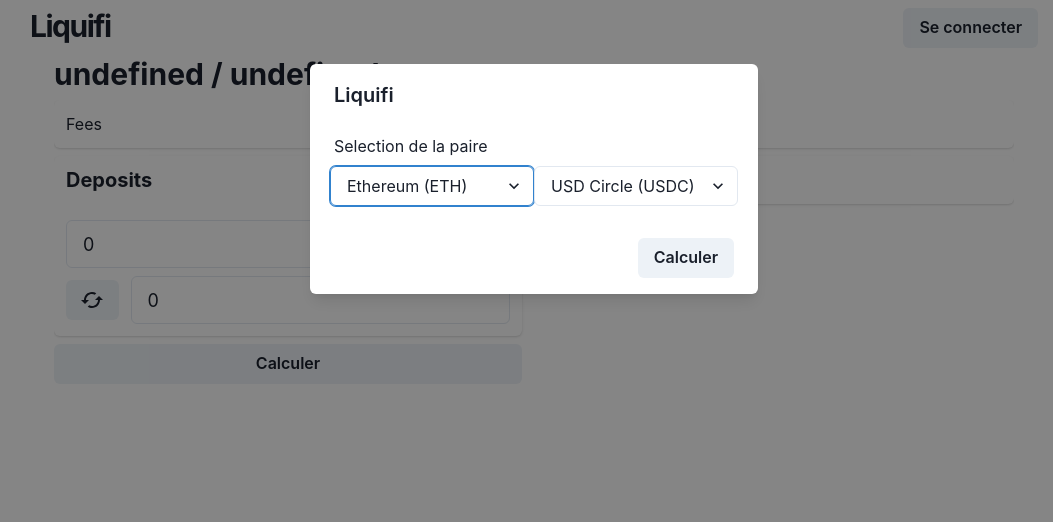
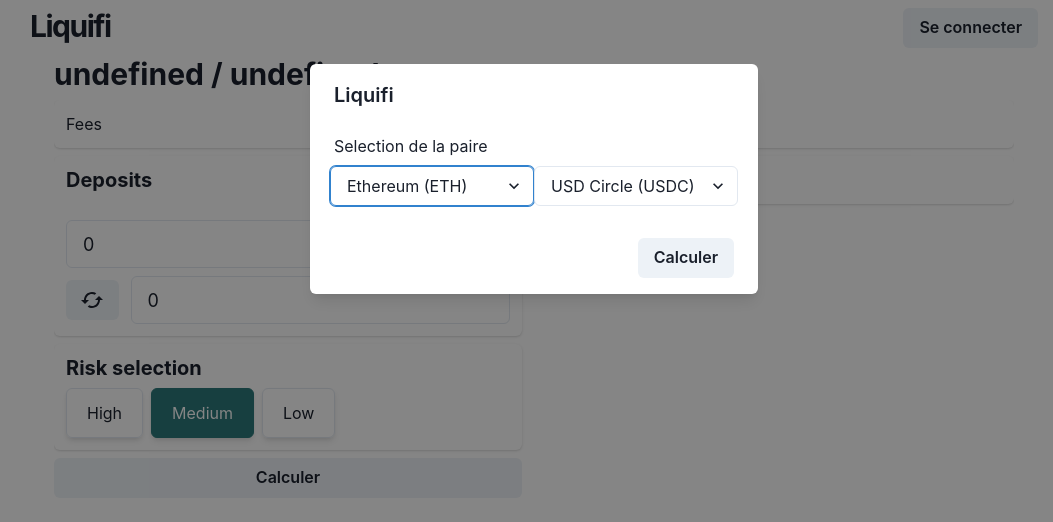
Before and after one commit to M-axel/Liquifi, a Next.js app: page / in a window 1280 px wide. Shown: the top 522 px of the page, without its empty margins (106-1159 px from the left). Built offline with nearby package versions, Linux system fonts and the light colour scheme.

Commit message:
risk selector

```diff
--- /dev/null
+++ b/components/RiskSelector.jsx
@@ -0,0 +1,65 @@
+import { useRadioGroup, HStack, useRadio, Box, Heading } from '@chakra-ui/react';
+
+const RadioCard = (props) => {
+    const { getInputProps, getCheckboxProps } = useRadio(props)
+
+    const input = getInputProps()
+    const checkbox = getCheckboxProps()
+
+    return (
+        <Box as='label'>
+            <input {...input} />
+            <Box
+                {...checkbox}
+                cursor='pointer'
+                borderWidth='1px'
+                borderRadius='md'
+                boxShadow='md'
+                _checked={{
+                    bg: 'teal.600',
+                    color: 'white',
+                    borderColor: 'teal.600',
+                }}
+                _focus={{
+                    boxShadow: 'outline',
+                }}
+                px={5}
+                py={3}
+            >
+                {props.children}
+            </Box>
+        </Box>
+    )
+}
+
+const RiskSelector = ({ setRisk }) => {
+    const options = ['High', 'Medium', 'Low']
+
+    const { getRootProps, getRadioProps } = useRadioGroup({
+        name: 'RiskSelector',
+        defaultValue: 'Medium',
+        onChange: value => setRisk(value),
+    })
+
+    const group = getRootProps()
+
+    return (
+        <>
+            <Heading as='h3' size='md'>
+                Risk selection
+            </Heading>
+            <HStack {...group}>
+                {options.map((value) => {
+                    const radio = getRadioProps({ value })
+                    return (
+                        <RadioCard key={value} {...radio}>
+                            {value}
+                        </RadioCard>
+                    )
+                })}
+            </HStack>
+        </>
+    )
+};
+
+export default RiskSelector;
--- a/components/deposits.jsx
+++ b/components/deposits.jsx
@@ -13,9 +13,8 @@ import {
 import CachedIcon from '@mui/icons-material/Cached';
 import { useState } from 'react';
 
-const Deposits = ({ token1, token2 }) => {
-    const [token1Value, setToken1Value] = useState(0);
-    const [token2Value, setToken2Value] = useState(0);
+const Deposits = ({ token1, token1Value, setToken1Value, token2, token2Value, setToken2Value }) => {
+
 
     const handleChange = (value) => {
         setToken1Value(value);
--- a/pages/index.js
+++ b/pages/index.js
@@ -2,6 +2,7 @@ import { Container, Heading, Card, Button } from '@chakra-ui/react';
 
 import TokenSelectionModal from '../components/tokenSelection';
 import Deposits from '../components/deposits';
+import RiskSelector from '../components/RiskSelector';
 
 import { useRouter } from 'next/router';
 import { useEffect, useState } from 'react';
@@ -10,6 +11,11 @@ export default function Home() {
   const router = useRouter();
   const [token1, setToken1] = useState(router?.query?.token1)
   const [token2, setToken2] = useState(router?.query?.token2)
+
+  const [token1Value, setToken1Value] = useState(0);
+  const [token2Value, setToken2Value] = useState(0);
+
+  const [risk, setRisk] = useState('Medium');
 
   useEffect(() => {
     setToken1(router.query.token1)
@@ -34,7 +40,19 @@ export default function Home() {
             </div>
             <div className="row mb-2">
               <Card p={3}>
-                <Deposits token1={token1} token2={token2} />
+                <Deposits
+                token1={token1}
+                token1Value={token1Value}
+                setToken1Value={setToken1Value}
+                token2={token2}
+                token2Value={token2Value}
+                setToken2Value={setToken2Value}
+                />
+              </Card>
+            </div>
+            <div className="row mb-2">
+              <Card p={3}>
+                <RiskSelector setRisk={setRisk} />
               </Card>
             </div>
             <div className="row">
```
